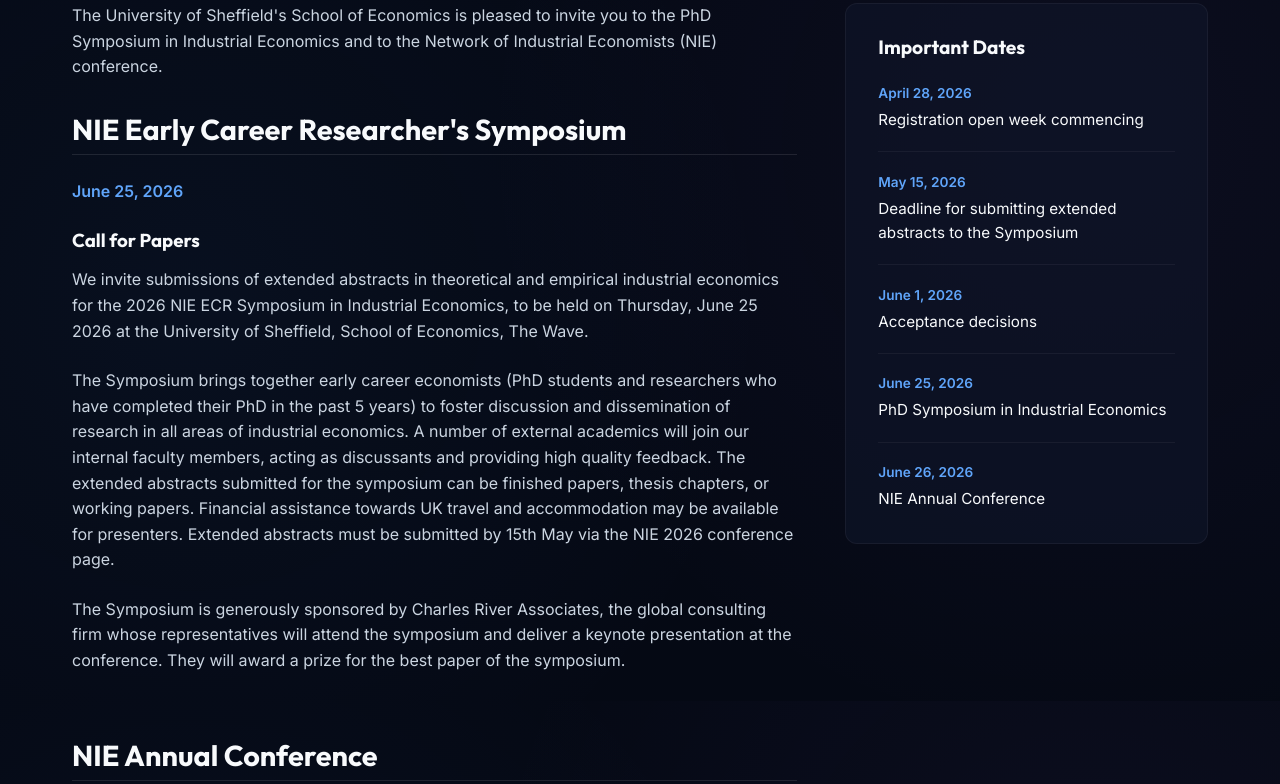
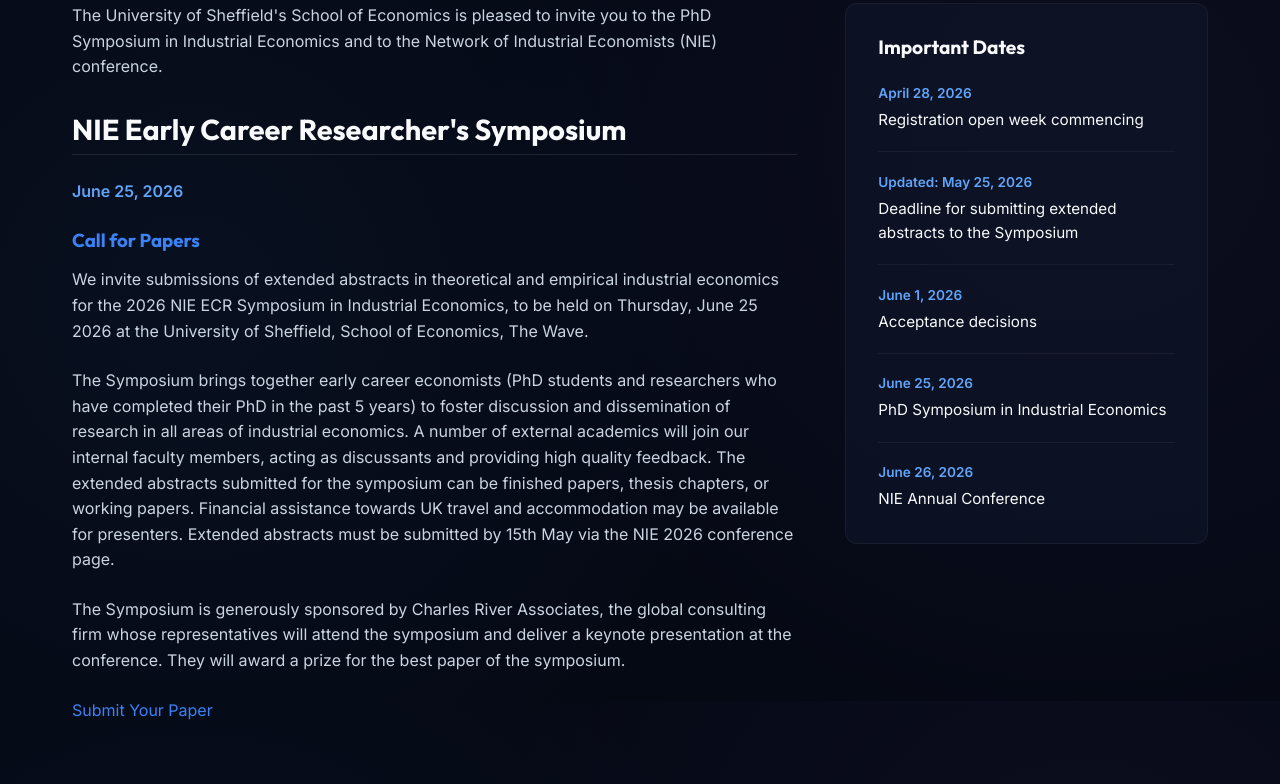
Before and after one commit to ind-econ/ind-econ.github.io, an Astro site: page /conference2026 in a window 1280 px wide. Shown: the part 899-1683 px from the top of the page. Built offline with nearby package versions, Linux system fonts and the light colour scheme; Astro itself is replaced by a stand-in of ours.

Commit message:
new update

```diff
--- a/src/pages/conference2026.astro
+++ b/src/pages/conference2026.astro
@@ -69,9 +69,11 @@ import Layout from "../layouts/Layout.astro";
             June 25, 2026
           </p>
 
-          <h3 style="margin-top: 1.5rem; margin-bottom: 1rem;">
-            Call for Papers
-          </h3>
+          <a href="/files/Call4Papers2026.pdf" target="_blank" rel="noopener noreferrer">
+            <h3 style="margin-top: 1.5rem; margin-bottom: 1rem;">
+              Call for Papers
+            </h3>
+          </a>
           <p>
             We invite submissions of extended abstracts in theoretical and
             empirical industrial economics for the 2026 NIE ECR Symposium in
@@ -95,6 +97,9 @@ import Layout from "../layouts/Layout.astro";
             the global consulting firm whose representatives will attend the
             symposium and deliver a keynote presentation at the conference. They
             will award a prize for the best paper of the symposium.
+          </p>
+          <p style="margin-top: 1.5rem;">
+            <a href="https://www.dropbox.com/request/aFfCKI1vBcbRSnAbIYhX" class="btn btn-primary" target="_blank" rel="noopener noreferrer">Submit Your Paper</a>
           </p>
         </section>
 
@@ -131,6 +136,7 @@ import Layout from "../layouts/Layout.astro";
             We gratefully acknowledge financial support from Charles River
             Associates and the University of Sheffield.
           </p>
+          <img src="/public/images/NIE2026/CRA.png"/>
         </section>
       </div>
 
@@ -143,7 +149,7 @@ import Layout from "../layouts/Layout.astro";
               <span class="event">Registration open week commencing</span>
             </li>
             <li>
-              <span class="date">May 15, 2026</span>
+              <span class="date">Updated: May 25, 2026</span>
               <span class="event"
                 >Deadline for submitting extended abstracts to the Symposium</span
               >
```
Also changed, not shown: public/images/NIE2026/CRA.png (added), 1 other file.
